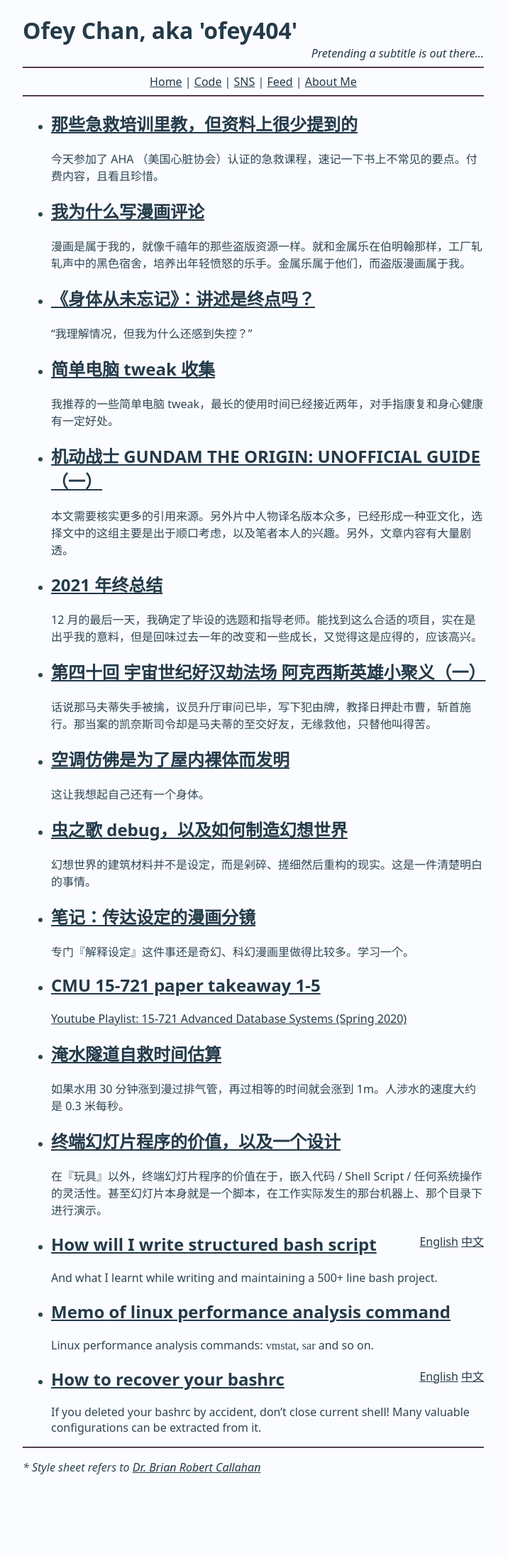
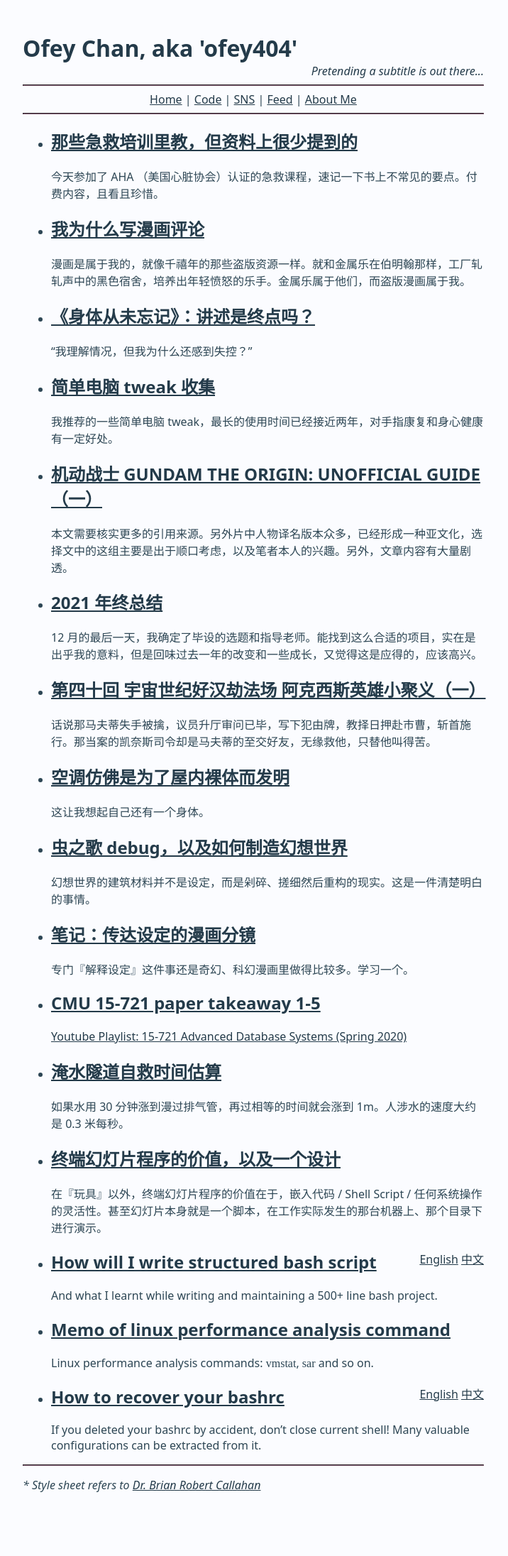
Before and after one commit to ofey404/ofey404.github.io, a Jekyll site: the page built from index.html, in a window 1280 px wide. Shown: the whole page at 71% size, without its empty margins (283-999 px from the left). Built offline with Jekyll 4.4.1, drawn with Linux system fonts in a browser that asks for light colours; before the commit the page ends 2126 px from its top, so only the background shows below that.

Commit message:
add margin for curved margin phone display

```diff
--- a/assets/css/style.css
+++ b/assets/css/style.css
@@ -8,6 +8,7 @@ body {
 	max-width: 650px;
 	margin: auto auto 3em auto;
 	font-size: 100%;
+	padding: 25px 25px;
 }
 
 h1 {
```
